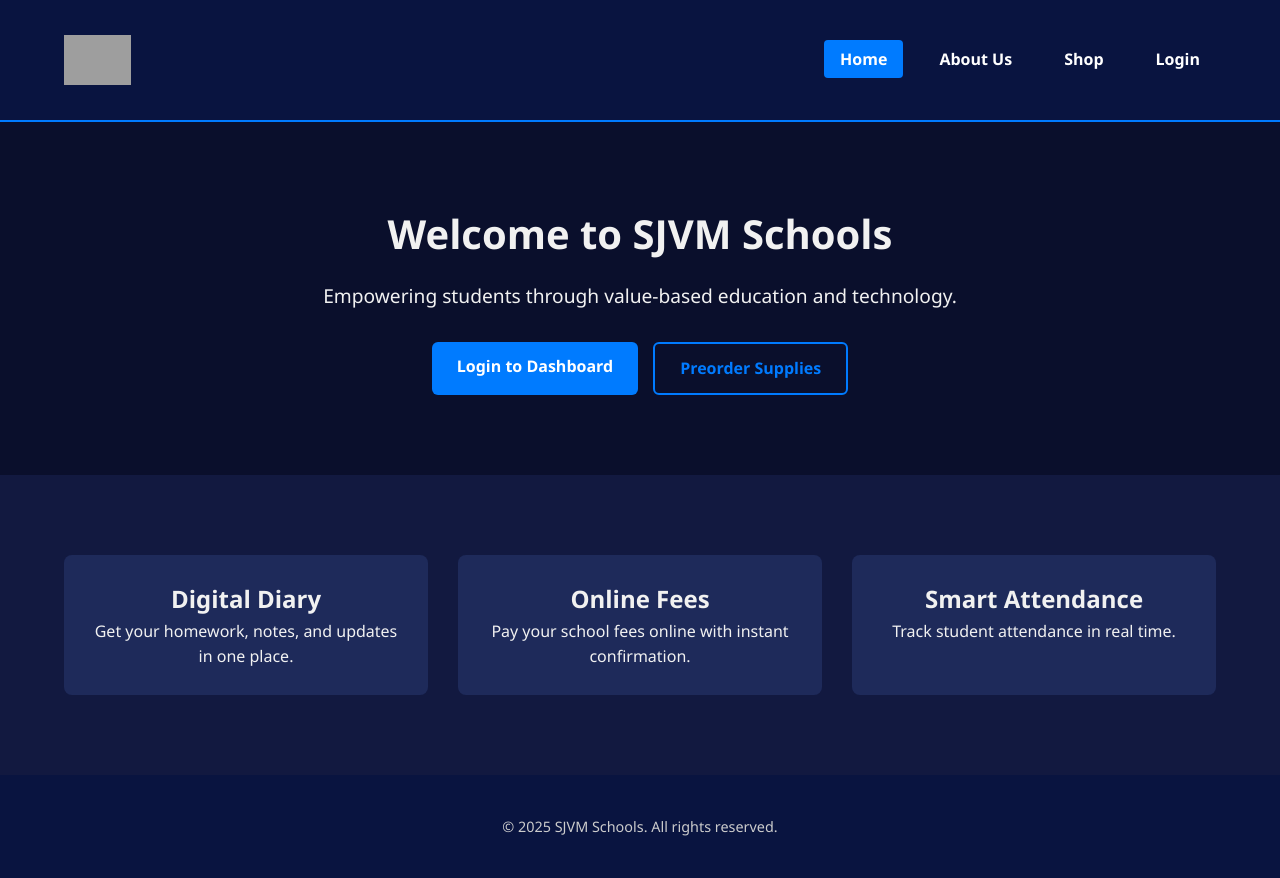
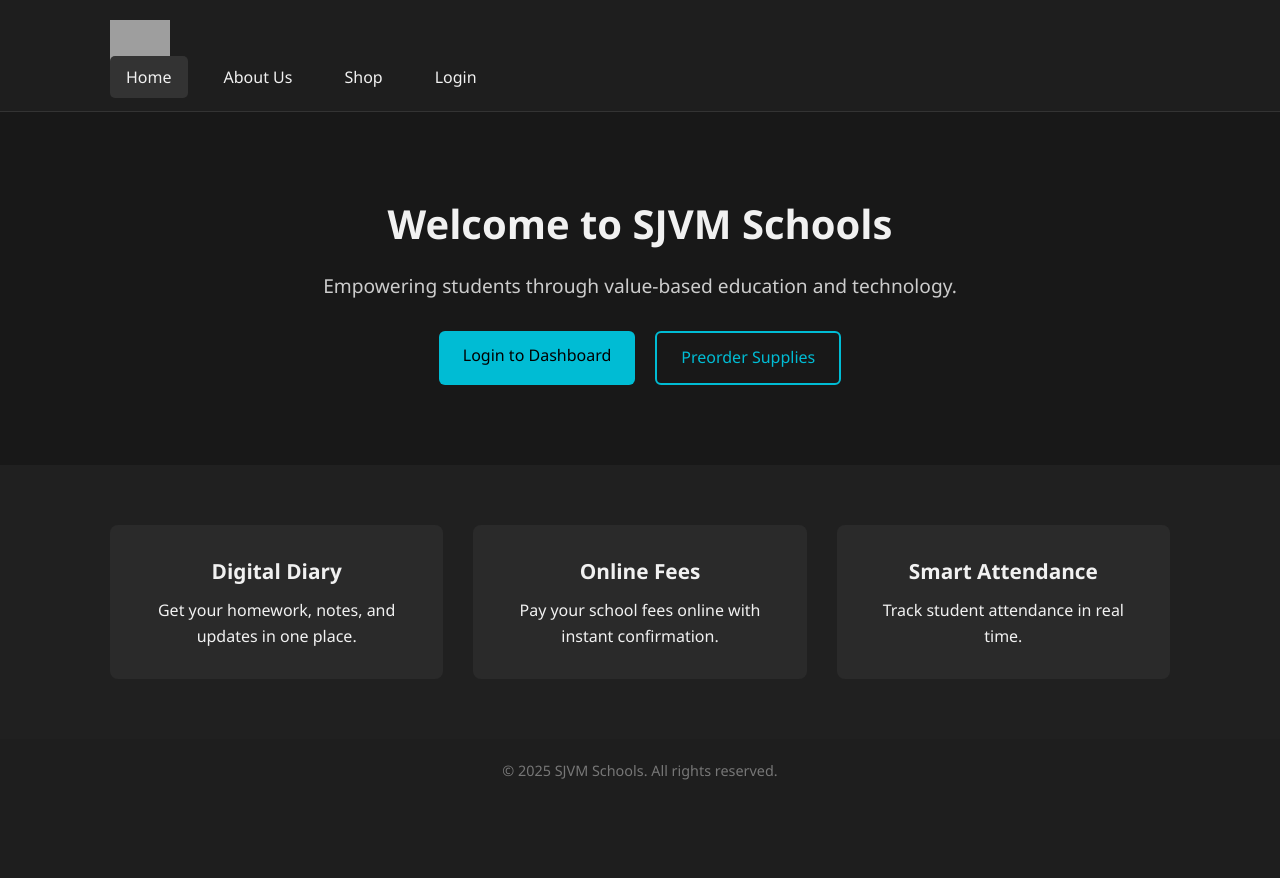
Before and after one commit to Echoesofthe21stcentury/sjvm-schools, a PHP site: page / in a window 1280 px wide. After the commit the page ends 780 px from the top, so only its background shows below. Run offline with PHP 8.4, Linux system fonts and the light colour scheme; grey boxes are pictures that could not be loaded.

Commit message:
Update style.css

```diff
--- a/css/style.css
+++ b/css/style.css
@@ -1,71 +1,74 @@
-/* Reset and base styles */
+/* Reset */
 * {
   margin: 0;
   padding: 0;
   box-sizing: border-box;
 }
 
+/* Base */
 body {
   font-family: 'Segoe UI', sans-serif;
-  background-color: #0a0f2c;
+  background-color: #121212;
   color: #f1f1f1;
   line-height: 1.6;
 }
 
 a {
   text-decoration: none;
+  color: #f1f1f1;
 }
 
+ul {
+  list-style: none;
+}
+
+/* Container */
 .container {
-  width: 90%;
-  max-width: 1200px;
-  margin: auto;
-  padding: 20px 0;
+  max-width: 1100px;
+  margin: 0 auto;
+  padding: 0 20px;
 }
 
 /* Header */
 .header {
-  background-color: #091440;
-  padding: 15px 0;
-  border-bottom: 2px solid #007bff;
+  background: #1e1e1e;
+  padding: 20px 0;
+  border-bottom: 1px solid #333;
 }
 
-.header .container {
+.logo {
+  width: 60px;
+  vertical-align: middle;
+}
+
+.nav-container {
   display: flex;
   align-items: center;
   justify-content: space-between;
-  flex-wrap: wrap;
-}
-
-.logo {
-  height: 50px;
 }
 
 .nav-links {
   display: flex;
   gap: 20px;
-  flex-wrap: wrap;
-  list-style: none;
 }
 
 .nav-links a {
-  color: #fff;
-  padding: 8px 16px;
-  border-radius: 4px;
-  font-weight: 600;
-  transition: 0.3s;
+  font-weight: 500;
+  padding: 10px 16px;
+  border-radius: 5px;
+  transition: background 0.3s;
 }
 
-.nav-links a:hover,
-.nav-links .active {
-  background-color: #007bff;
-  color: #fff;
+.nav-links a.active,
+.nav-links a:hover {
+  background: #333;
 }
 
 /* Hero Section */
 .hero {
-  padding: 60px 0;
+  padding: 80px 0;
   text-align: center;
+  background: #181818;
 }
 
 .hero h1 {
@@ -76,54 +79,50 @@ a {
 .hero p {
   font-size: 1.2rem;
   margin-bottom: 30px;
+  color: #ccc;
 }
 
-/* Buttons */
 .buttons {
   display: flex;
   justify-content: center;
+  gap: 20px;
   flex-wrap: wrap;
-  gap: 15px;
 }
 
 .btn,
 .btn-outline {
-  padding: 12px 25px;
+  padding: 12px 24px;
+  border: none;
   border-radius: 6px;
-  font-weight: bold;
+  font-size: 1rem;
   cursor: pointer;
-  transition: 0.3s;
-  display: inline-block;
-  min-width: 140px;
-  text-align: center;
-  user-select: none;
+  transition: all 0.3s ease;
 }
 
 .btn {
-  background-color: #007bff;
-  color: white;
-  border: none;
+  background-color: #00bcd4;
+  color: #000;
 }
 
 .btn:hover {
-  background-color: #0056b3;
+  background-color: #00acc1;
 }
 
 .btn-outline {
-  border: 2px solid #007bff;
-  color: #007bff;
   background-color: transparent;
+  border: 2px solid #00bcd4;
+  color: #00bcd4;
 }
 
 .btn-outline:hover {
-  background-color: #007bff;
-  color: white;
+  background-color: #00bcd4;
+  color: #000;
 }
 
-/* Features Section */
+/* Features */
 .features {
-  background-color: #121940;
   padding: 60px 0;
+  background: #202020;
 }
 
 .grid {
@@ -133,38 +132,22 @@ a {
 }
 
 .feature-box {
-  background-color: #1e2a5a;
-  padding: 25px;
+  background: #2a2a2a;
+  padding: 30px;
   border-radius: 8px;
   text-align: center;
 }
 
+.feature-box h2 {
+  margin-bottom: 10px;
+  font-size: 1.3rem;
+}
+
 /* Footer */
 .footer {
-  background-color: #091440;
   padding: 20px 0;
+  background: #1e1e1e;
   text-align: center;
-  color: #ccc;
+  color: #777;
   font-size: 0.9rem;
 }
-
-/* Responsive */
-@media (max-width: 768px) {
-  .header .container {
-    flex-direction: column;
-    align-items: center;
-    text-align: center;
-  }
-
-  .nav-links {
-    justify-content: center;
-  }
-
-  .hero h1 {
-    font-size: 2rem;
-  }
-
-  .hero p {
-    font-size: 1rem;
-  }
-}
```
